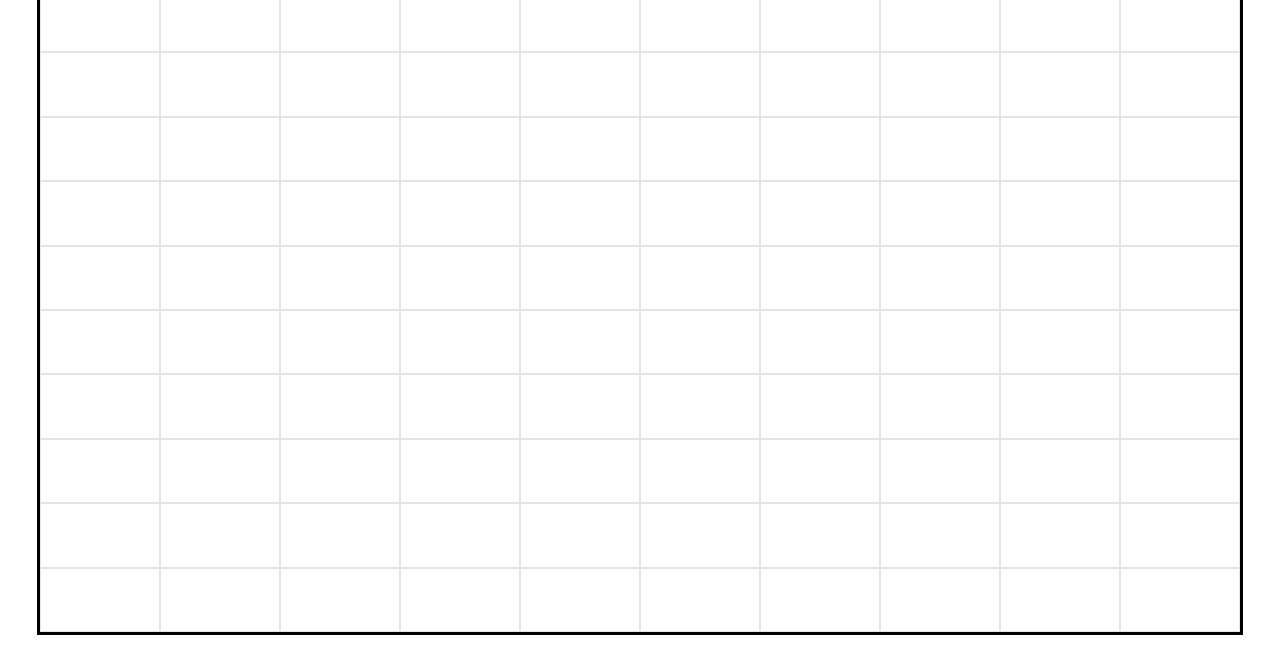
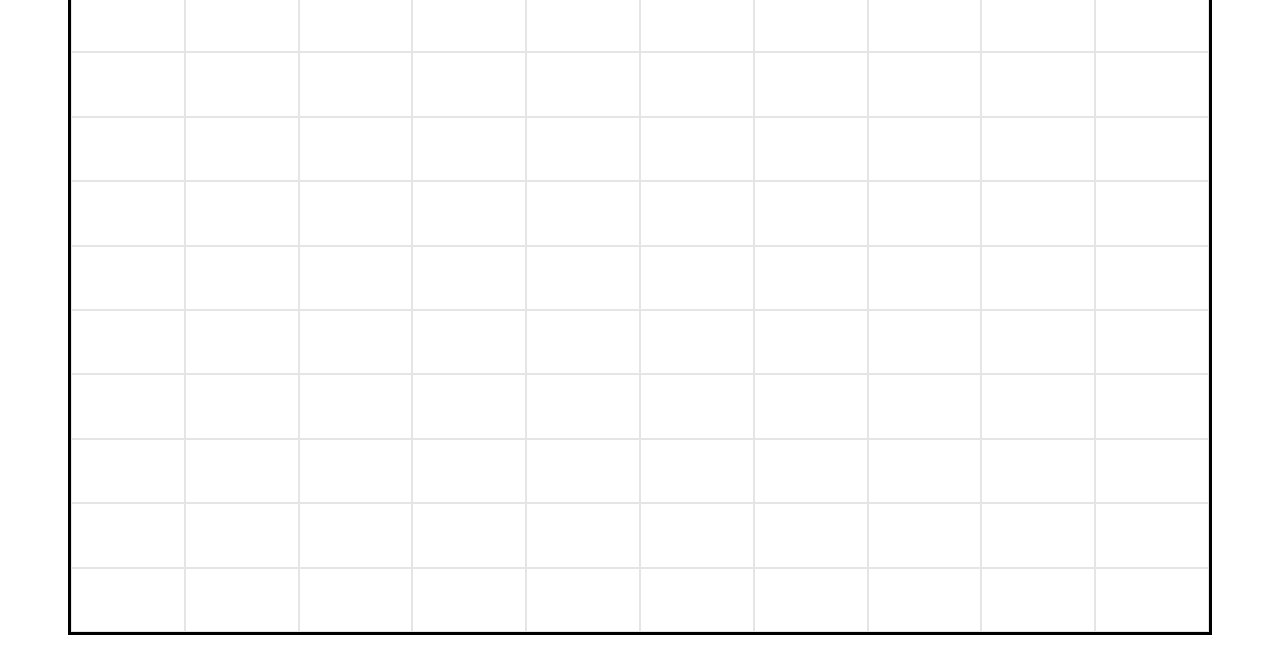
Before and after one commit to mjmorrison10/snake, a plain HTML site: page index.html in a window 1280 px wide. Shown: the part 133-800 px from the top of the page. Drawn offline with Linux system fonts and the light colour scheme.

Commit message:
90% on grid

```diff
--- a/style.css
+++ b/style.css
@@ -12,8 +12,8 @@
 
 
 .grid {
-  width: 95%;
-  height: 95%;
+  width: 90%;
+  height: 90%;
   /* height: 75vh; */
   /* aspect-ratio: 1; */
   /* width: 900px; */
```
